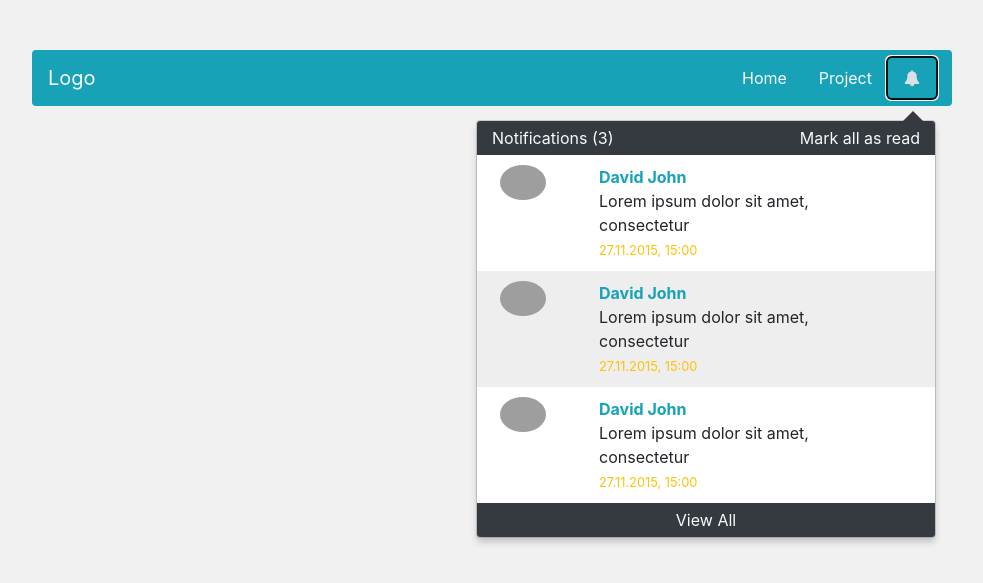
After one commit to shilpadhiman/shilpadhiman, a CodeIgniter 4 app: the page made by app/Views/admin/notification.php in a window 1280 px wide, after a click that opens the changed part. The commit adds this page. Shown: the top 583 px of the page, without its empty margins (148-1131 px from the left). Run offline with PHP 8.4 and a stand-in for CodeIgniter, Linux system fonts and the light colour scheme; the template is opened without the code that fills it, so the values that code supplies are empty; some libraries are stand-ins or nearby versions; grey boxes are pictures that could not be loaded.

Commit message:
10-09-21

```diff
--- a/app/Views/admin/header.php
+++ b/app/Views/admin/header.php
@@ -2,8 +2,9 @@
 <title> Matrimonial Signup Page Website Template | SmartEye Apps</title>
 <meta name="viewport" content="width=device-width, initial-scale=1">
 <meta http-equiv="Content-Type" content="text/html; charset=utf-8" />
-<meta name="keywords" content="Marital Responsive web template, Bootstrap Web Templates, Flat Web Templates, Andriod Compatible web template,
-Smartphone Compatible web template, free webdesigns for Nokia, Samsung, LG, SonyErricsson, Motorola web design" />
+
+
+
 <script type="application/x-javascript"> addEventListener("load", function() { setTimeout(hideURLbar, 0); }, false); function hideURLbar(){ window.scrollTo(0,1); } </script>
 
 <script src="https://ajax.googleapis.com/ajax/libs/jquery/3.5.1/jquery.min.js"></script>
--- /dev/null
+++ b/app/Views/admin/notification.php
@@ -0,0 +1,152 @@
+<!DOCTYPE html>
+<html lang="en">
+<head>
+<link rel="stylesheet" href="https://maxcdn.bootstrapcdn.com/bootstrap/4.0.0-beta.2/css/bootstrap.min.css">
+<link rel="stylesheet" type="text/css" href="https://maxcdn.bootstrapcdn.com/font-awesome/4.7.0/css/font-awesome.min.css">
+<script src="https://code.jquery.com/jquery-3.2.1.slim.min.js"></script>
+<script src="https://cdnjs.cloudflare.com/ajax/libs/popper.js/1.12.3/umd/popper.min.js"></script>
+<script src="https://maxcdn.bootstrapcdn.com/bootstrap/4.0.0-beta.2/js/bootstrap.min.js"></script>
+</head>
+<body>
+
+
+
+<div class="container">
+<div class="row">
+<div class="col-lg-10 col-sm-10 col-12 offset-lg-1 offset-sm-1">
+<nav class="navbar navbar-expand-lg bg-info rounded">
+<a class="navbar-brand text-light" href="#">Logo</a>
+<button class="navbar-toggler" type="button" data-toggle="collapse" data-target="#navbarSupportedContent" aria-controls="navbarSupportedContent" aria-expanded="false" aria-label="Toggle navigation">
+<span class="navbar-toggler-icon"></span>
+</button>
+<div class="collapse navbar-collapse" id="navbarSupportedContent" style="display: unset !important;">
+<ul class="nav nav-pills mr-auto justify-content-end">
+<li class="nav-item active">
+<a class="nav-link text-light" href="#">Home <span class="sr-only">(current)</span></a>
+</li>
+<li class="nav-item">
+<a class="nav-link text-light" href="#">Project</a>
+</li>
+<li class="nav-item dropdown">
+<a class="nav-link text-light" href="#" id="navbarDropdown" role="button" data-toggle="dropdown" aria-haspopup="true" aria-expanded="false">
+<i class="fa fa-bell"></i>
+</a>
+<ul class="dropdown-menu">
+<li class="head text-light bg-dark">
+<div class="row">
+<div class="col-lg-12 col-sm-12 col-12">
+<span>Notifications (3)</span>
+<a href="" class="float-right text-light">Mark all as read</a>
+</div>
+</li>
+<li class="notification-box">
+<div class="row">
+<div class="col-lg-3 col-sm-3 col-3 text-center">
+<img src="/demo/man-profile.jpg" class="w-50 rounded-circle">
+</div>
+<div class="col-lg-8 col-sm-8 col-8">
+<strong class="text-info">David John</strong>
+<div>
+Lorem ipsum dolor sit amet, consectetur
+</div>
+<small class="text-warning">27.11.2015, 15:00</small>
+</div>
+</div>
+</li>
+<li class="notification-box bg-gray">
+<div class="row">
+<div class="col-lg-3 col-sm-3 col-3 text-center">
+<img src="/demo/man-profile.jpg" class="w-50 rounded-circle">
+</div>
+<div class="col-lg-8 col-sm-8 col-8">
+<strong class="text-info">David John</strong>
+<div>
+Lorem ipsum dolor sit amet, consectetur
+</div>
+<small class="text-warning">27.11.2015, 15:00</small>
+</div>
+</div>
+</li>
+<li class="notification-box">
+<div class="row">
+<div class="col-lg-3 col-sm-3 col-3 text-center">
+<img src="/demo/man-profile.jpg" class="w-50 rounded-circle">
+</div>
+<div class="col-lg-8 col-sm-8 col-8">
+<strong class="text-info">David John</strong>
+<div>
+Lorem ipsum dolor sit amet, consectetur
+</div>
+<small class="text-warning">27.11.2015, 15:00</small>
+</div>
+</div>
+</li>
+<li class="footer bg-dark text-center">
+<a href="" class="text-light">View All</a>
+</li>
+</ul>
+</li>
+</ul>
+</div>
+</nav>
+</div>
+</div>
+</div>
+</body>
+</html>
+<style>
+body{
+margin-top: 50px;
+background-color: #f1f1f1;
+}
+.nav-pills .nav-link.active, .nav-pills .show > .nav-link{
+background-color: #17A2B8;
+}
+.dropdown-menu{
+top: 60px;
+right: 0px;
+left: unset;
+width: 460px;
+box-shadow: 0px 5px 7px -1px #c1c1c1;
+padding-bottom: 0px;
+padding: 0px;
+}
+.dropdown-menu:before{
+content: "";
+position: absolute;
+top: -20px;
+right: 12px;
+border:10px solid #343A40;
+border-color: transparent transparent #343A40 transparent;
+}
+.head{
+padding:5px 15px;
+border-radius: 3px 3px 0px 0px;
+}
+.footer{
+padding:5px 15px;
+border-radius: 0px 0px 3px 3px;
+}
+.notification-box{
+padding: 10px 0px;
+}
+.bg-gray{
+background-color: #eee;
+}
+@media (max-width: 640px) {
+.dropdown-menu{
+top: 50px;
+left: -16px;
+width: 290px;
+}
+.nav{
+display: block;
+}
+.nav .nav-item,.nav .nav-item a{
+padding-left: 0px;
+}
+.message{
+font-size: 13px;
+}
+}
+</style>
```
Also changed, not shown: app/Controllers/Dashboard.php (+10 -2 lines), app/Views/admin/dashboard.php (+7 -4 lines).
